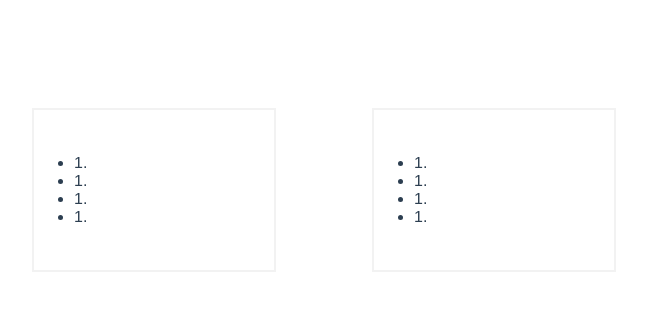
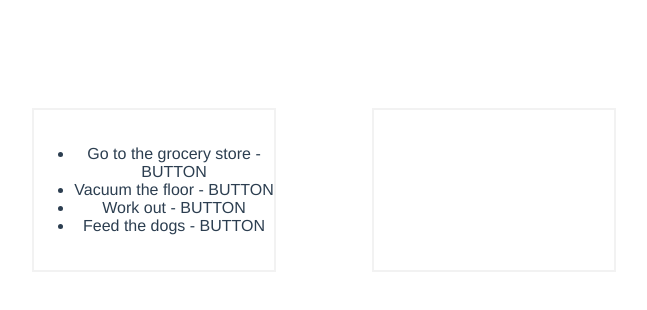
Before and after one commit to TCashion/vue-todo, a Vue app: page / in a window 1280 px wide. Shown: the top 310 px of the page, without its empty margins (316-963 px from the left). Built offline with nearby package versions, Linux system fonts and the light colour scheme.

Commit message:
add todo list data properties to base

```diff
--- a/src/App.vue
+++ b/src/App.vue
@@ -1,17 +1,16 @@
 <template>
   <div id="app">
-    <list-item-container type="todo" />
-    <list-item-container type="done" />
+    <Base />
   </div>
 </template>
 
 <script lang="ts">
 import { Component, Vue } from "vue-property-decorator";
-import ListItemContainer from "./components/ListItemContainer.vue";
+import Base from "./components/Base.vue";
 
 @Component({
   components: {
-    ListItemContainer,
+    Base,
   },
 })
 export default class App extends Vue {}
--- /dev/null
+++ b/src/components/Base.vue
@@ -0,0 +1,37 @@
+<template>
+  <div id="base">
+    <list-item-container :items="toDo" />
+    <list-item-container :items="done" />
+  </div>
+</template>
+
+<script lang="ts">
+import { Component, Vue } from "vue-property-decorator";
+import ListItemContainer from "./ListItemContainer.vue";
+
+@Component({
+  components: {
+    ListItemContainer,
+  },
+})
+export default class App extends Vue {
+  data() {
+    return {
+      toDo: [
+        "Go to the grocery store",
+        "Vacuum the floor",
+        "Work out",
+        "Feed the dogs",
+      ],
+      done: [],
+    };
+  }
+}
+</script>
+
+<style>
+#base {
+  display: flex;
+  justify-content: center;
+}
+</style>
--- a/src/components/ListItemContainer.vue
+++ b/src/components/ListItemContainer.vue
@@ -1,20 +1,17 @@
 <template>
   <div class="ListItemContainer">
     <ul class="ListItemContainer__list">
-      <li>1.</li>
-      <li>1.</li>
-      <li>1.</li>
-      <li>1.</li>
+      <li v-for="item in items" :key="item">{{ item }} - BUTTON</li>
     </ul>
   </div>
 </template>
 
 <script lang="ts">
-import { Vue, Prop, Component } from "vue-property-decorator";
+import { Vue, Component, Prop } from "vue-property-decorator";
 
 @Component
 class ListItemContainer extends Vue {
-  @Prop({ required: true, type: String }) readonly type!: string;
+    @Prop({type: Array, required: false}) items?: string[];
 }
 export default ListItemContainer;
 </script>
```
